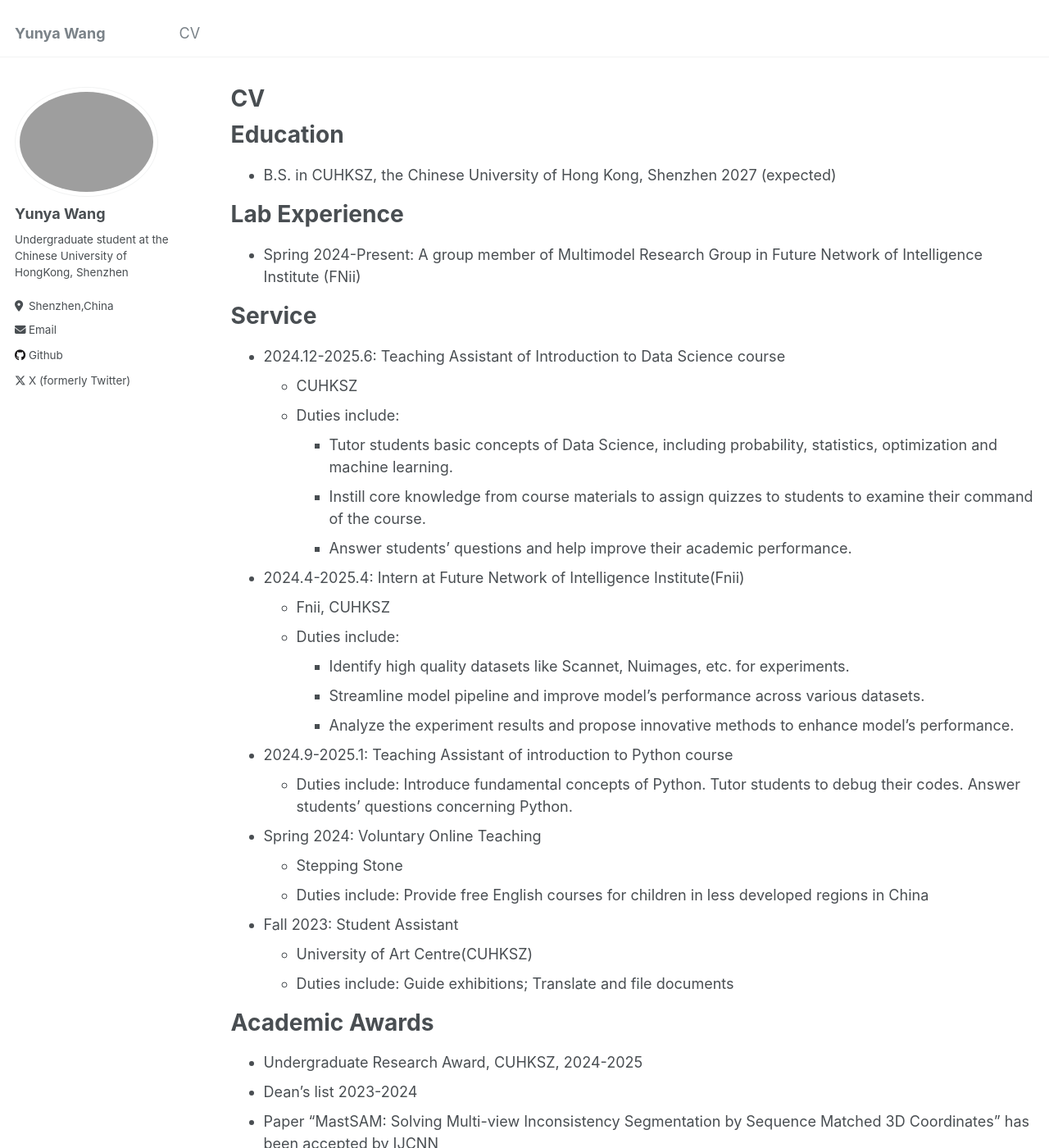
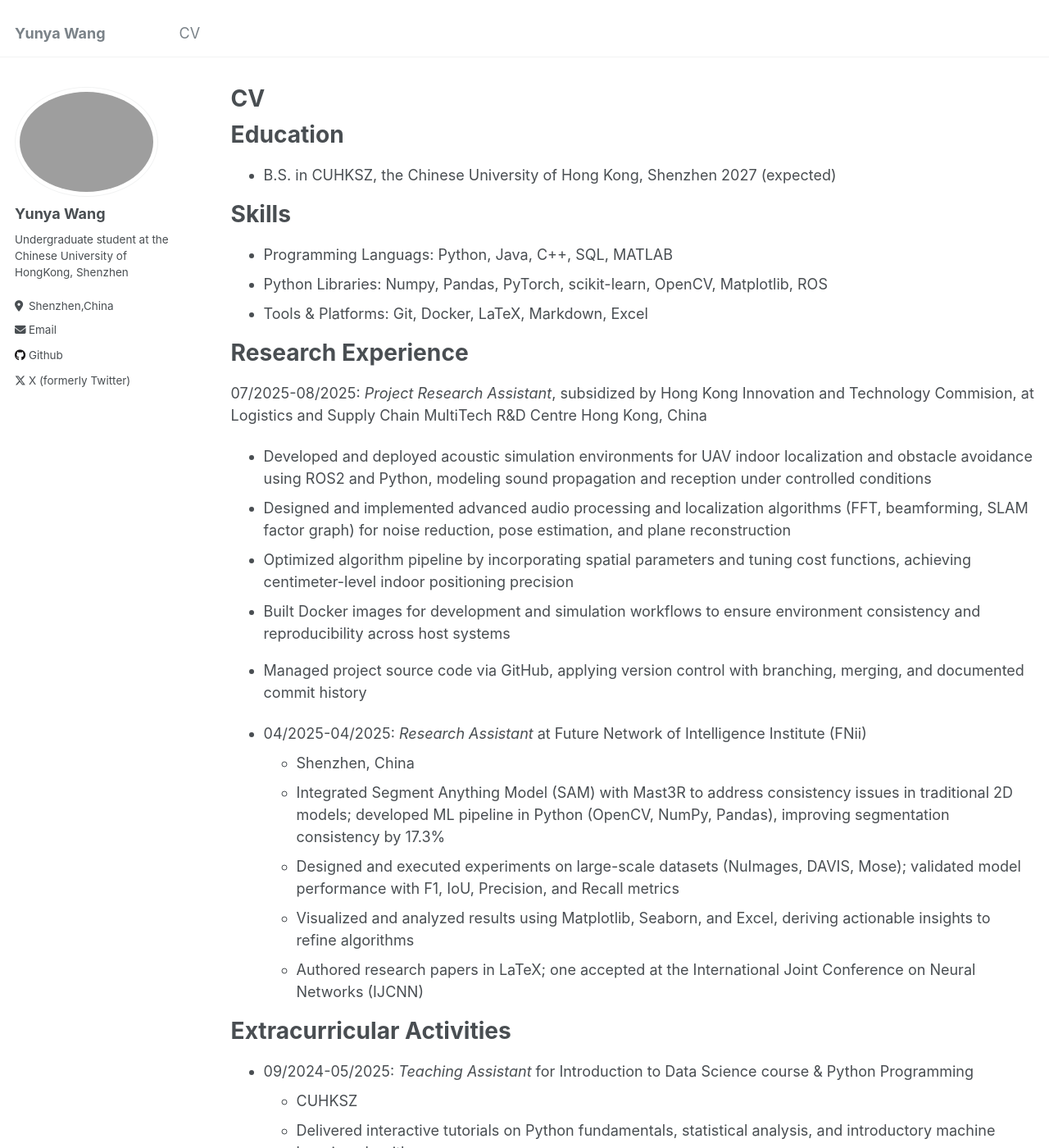
Before and after one commit to Eureka-wong/eureka-wong.github.io, a Jekyll site: the page built from _pages/cv.md, in a window 1280 px wide and 1400 px high. Shown: the whole window at 82% size. Built offline with Jekyll 4.4.1, drawn with Linux system fonts in a browser that asks for light colours; some of the changed text lies outside the part shown.

Commit message:
Update CV

```diff
--- a/_pages/cv.md
+++ b/_pages/cv.md
@@ -13,38 +13,41 @@ Education
 ======
 * B.S. in CUHKSZ, the Chinese University of Hong Kong, Shenzhen 2027 (expected)
 
-
-Lab Experience
+Skills
 ======
-* Spring 2024-Present: A group member of Multimodel Research Group in Future Network of Intelligence Institute (FNii)
+* Programming Languags: Python, Java, C++, SQL, MATLAB
+* Python Libraries: Numpy, Pandas, PyTorch, scikit-learn, OpenCV, Matplotlib, ROS
+* Tools & Platforms: Git, Docker, LaTeX, Markdown, Excel
 
 
-Service
+Research Experience
 ======
-* 2024.12-2025.6: Teaching Assistant of Introduction to Data Science course
+07/2025-08/2025: *Project Research Assistant*, subsidized by Hong Kong Innovation and Technology Commision, at Logistics and Supply Chain MultiTech R&D Centre
+  Hong Kong, China
+  * Developed and deployed acoustic simulation environments for UAV indoor localization and obstacle avoidance using ROS2 and Python, modeling sound propagation and reception under controlled conditions
+  * Designed and implemented advanced audio processing and localization algorithms (FFT, beamforming, SLAM factor graph) for noise reduction, pose estimation, and plane reconstruction
+  * Optimized algorithm pipeline by incorporating spatial parameters and tuning cost functions, achieving centimeter-level indoor positioning precision
+  * Built Docker images for development and simulation workflows to ensure environment consistency and reproducibility across host systems
+  * Managed project source code via GitHub, applying version control with branching, merging, and documented commit history
+
+* 04/2025-04/2025: *Research Assistant* at Future Network of Intelligence Institute (FNii)
+  * Shenzhen, China
+  * Integrated Segment Anything Model (SAM) with Mast3R to address consistency issues in traditional 2D models; developed ML pipeline in Python (OpenCV, NumPy, Pandas), improving segmentation consistency by 17.3%
+  * Designed and executed experiments on large-scale datasets (NuImages, DAVIS, Mose); validated model performance with F1, IoU, Precision, and Recall metrics
+  * Visualized and analyzed results using Matplotlib, Seaborn, and Excel, deriving actionable insights to refine algorithms
+  * Authored research papers in LaTeX; one accepted at the International Joint Conference on Neural Networks (IJCNN)
+
+
+
+Extracurricular Activities
+======
+* 09/2024-05/2025: *Teaching Assistant* for Introduction to Data Science course & Python Programming
   * CUHKSZ
-  * Duties include:
-      * Tutor students basic concepts of Data Science, including probability, statistics, optimization and machine learning.
-      * Instill core knowledge from course materials to assign quizzes to students to examine their command of the course.
-      * Answer students' questions and help improve their academic performance.
+  * Delivered interactive tutorials on Python fundamentals, statistical analysis, and introductory machine learning algorithms
+  * Designed quizzes and assignments for 500+ students, evaluating knowledge acquisition and reinforcing key concepts
+  * Analyzed student scores and feedback to refine teaching strategies; mentored students on debugging and algorithm design, strengthening practical coding skills
 
-* 2024.4-2025.4: Intern at Future Network of Intelligence Institute(Fnii)
-  * Fnii, CUHKSZ
-  * Duties include:
-      * Identify high quality datasets like Scannet, Nuimages, etc. for experiments.
-      * Streamline model pipeline and improve model's performance across various datasets.
-      * Analyze the experiment results and propose innovative methods to enhance model's performance.
 
-* 2024.9-2025.1: Teaching Assistant of introduction to Python course
-  * Duties include: Introduce fundamental concepts of Python. Tutor students to debug their codes. Answer students' questions concerning Python.
-
-* Spring 2024: Voluntary Online Teaching
-  * Stepping Stone
-  * Duties include: Provide free English courses for children in less developed regions in China
-
-* Fall 2023: Student Assistant
-  * University of Art Centre(CUHKSZ)
-  * Duties include: Guide exhibitions; Translate and file documents
 
 **Academic Awards**
 ======
@@ -52,8 +55,7 @@ Service
 * Dean's list 2023-2024
 * Paper "MastSAM: Solving Multi-view Inconsistency Segmentation by Sequence Matched 3D Coordinates" has been accepted by IJCNN
 
-Skills
+Additional information
 ======
-* Programming skills: Python (have a good command of tool libraries like pandas, numpy, sklearn, matplotlib, pytorch etc.), JAVA, Matlab, Markdown, R, SQL, LaTeX etc.
-* Language skills：Madarian, English
+* Language skills：English (Fluent), Mandarin Chinese (Native)
 * Hobbies: Calligraphy, Piano
```
